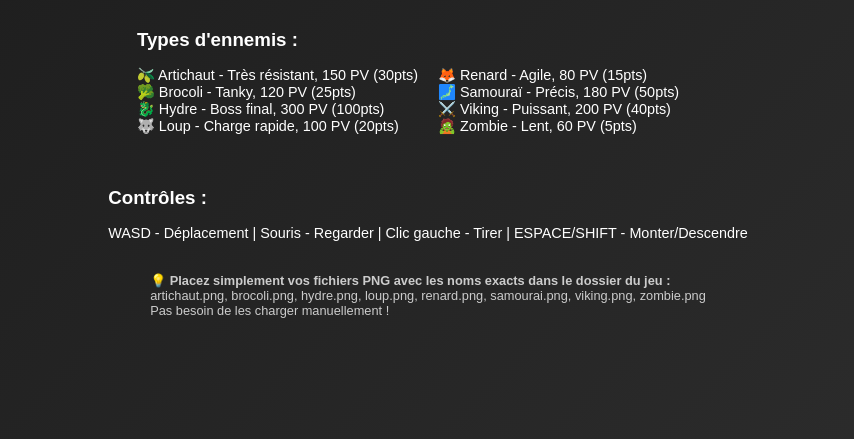
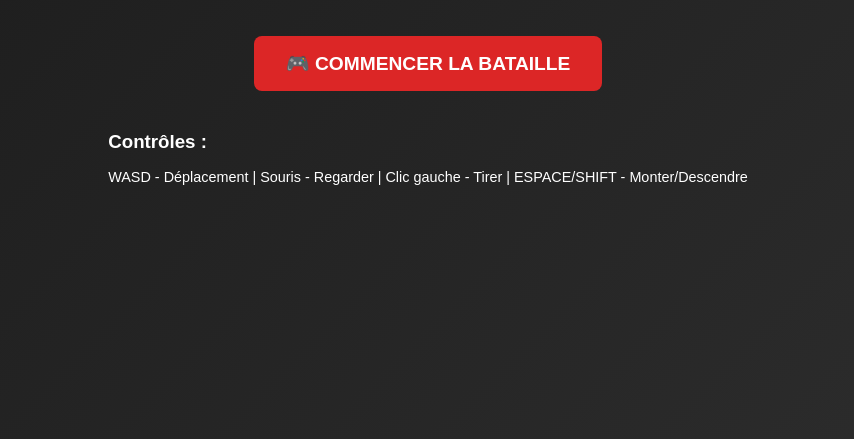
Before and after one commit to MrJop4/Fps, a plain HTML site: page index.html in a window 1280 px wide. Shown: the part 361-800 px from the top of the page, without its empty margins (212-1066 px from the left). Drawn offline with nearby package versions, Linux system fonts and the light colour scheme.

Commit message:
index.html

```diff
--- a/index.html
+++ b/index.html
@@ -60,33 +60,10 @@
     <p class="subtitle">Affrontez 24 ennemis de 8 types différents avec vos personnages custom !</p>
     <div style="margin-bottom: 2rem;">
         <button class="button" onclick="startGame()">🎮 COMMENCER LA BATAILLE</button>
-                <button class="button secondary" onclick="testImageAvailability(); alert('Vérifiez la console (F12) pour voir l\'état des images!')">🔍 TESTER LES IMAGES</button>
-            </div>
-            <div style="margin-bottom: 2rem;">
-                <h3 style="margin-bottom: 1rem;">Types d'ennemis :</h3>
-                <div style="display: grid; grid-template-columns: repeat(2, 1fr); gap: 20px; margin-bottom: 20px; font-size: 0.9rem;">
-                    <div>
-                        <p>🫒 Artichaut - Très résistant, 150 PV (30pts)</p>
-                        <p>🥦 Brocoli - Tanky, 120 PV (25pts)</p>
-                        <p>🐉 Hydre - Boss final, 300 PV (100pts)</p>
-                        <p>🐺 Loup - Charge rapide, 100 PV (20pts)</p>
-                    </div>
-                    <div>
-                        <p>🦊 Renard - Agile, 80 PV (15pts)</p>
-                        <p>🗾 Samouraï - Précis, 180 PV (50pts)</p>
-                        <p>⚔️ Viking - Puissant, 200 PV (40pts)</p>
-                        <p>🧟 Zombie - Lent, 60 PV (5pts)</p>
-                    </div>
-                </div>
     </div>
     <div style="margin-bottom: 2rem;">
         <h3 style="margin-bottom: 1rem;">Contrôles :</h3>
         <p style="font-size: 0.9rem;">WASD - Déplacement | Souris - Regarder | Clic gauche - Tirer | ESPACE/SHIFT - Monter/Descendre</p>
-            </div>
-            <div style="font-size: 0.8rem; color: #ccc; max-width: 600px;">
-                <p><strong>💡 Placez simplement vos fichiers PNG avec les noms exacts dans le dossier du jeu :</strong></p>
-                <p>artichaut.png, brocoli.png, hydre.png, loup.png, renard.png, samourai.png, viking.png, zombie.png</p>
-                <p>Pas besoin de les charger manuellement !</p>
     </div>
 </div>
 
```
Lines whose indentation alone changed are shown as unchanged.
